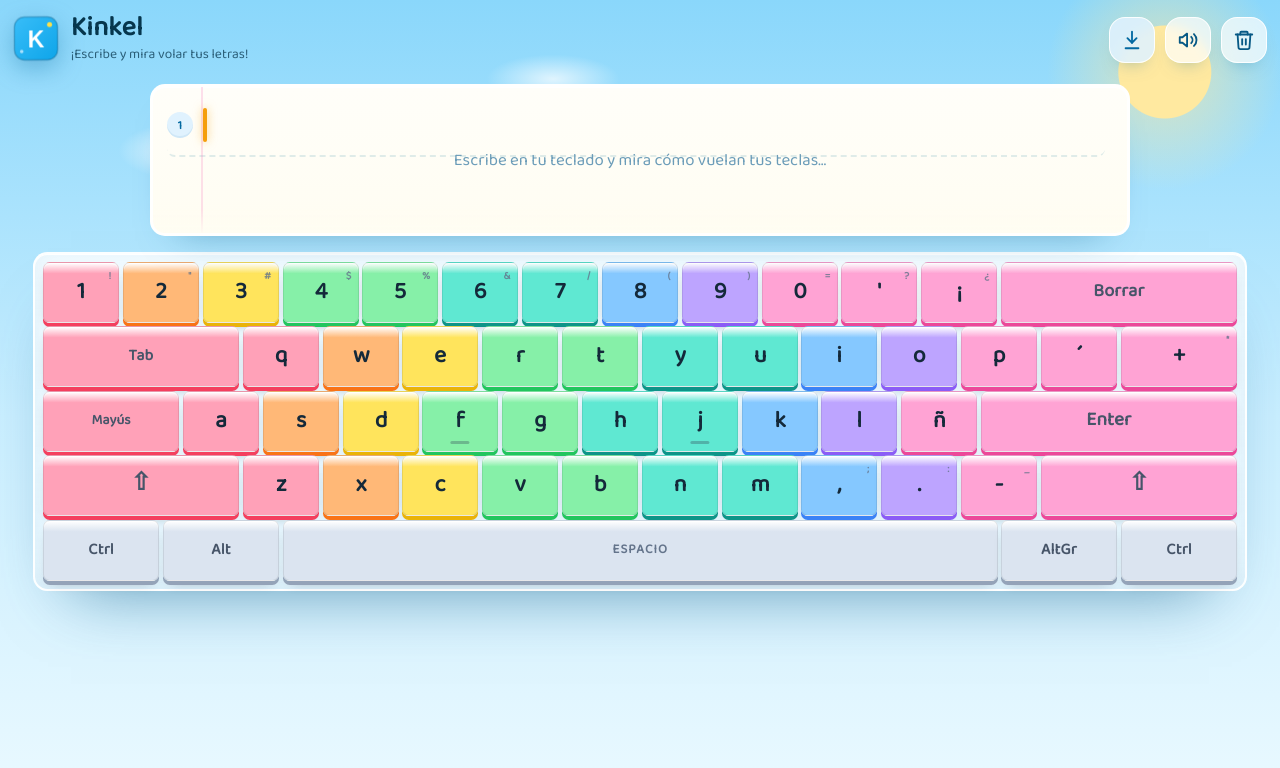
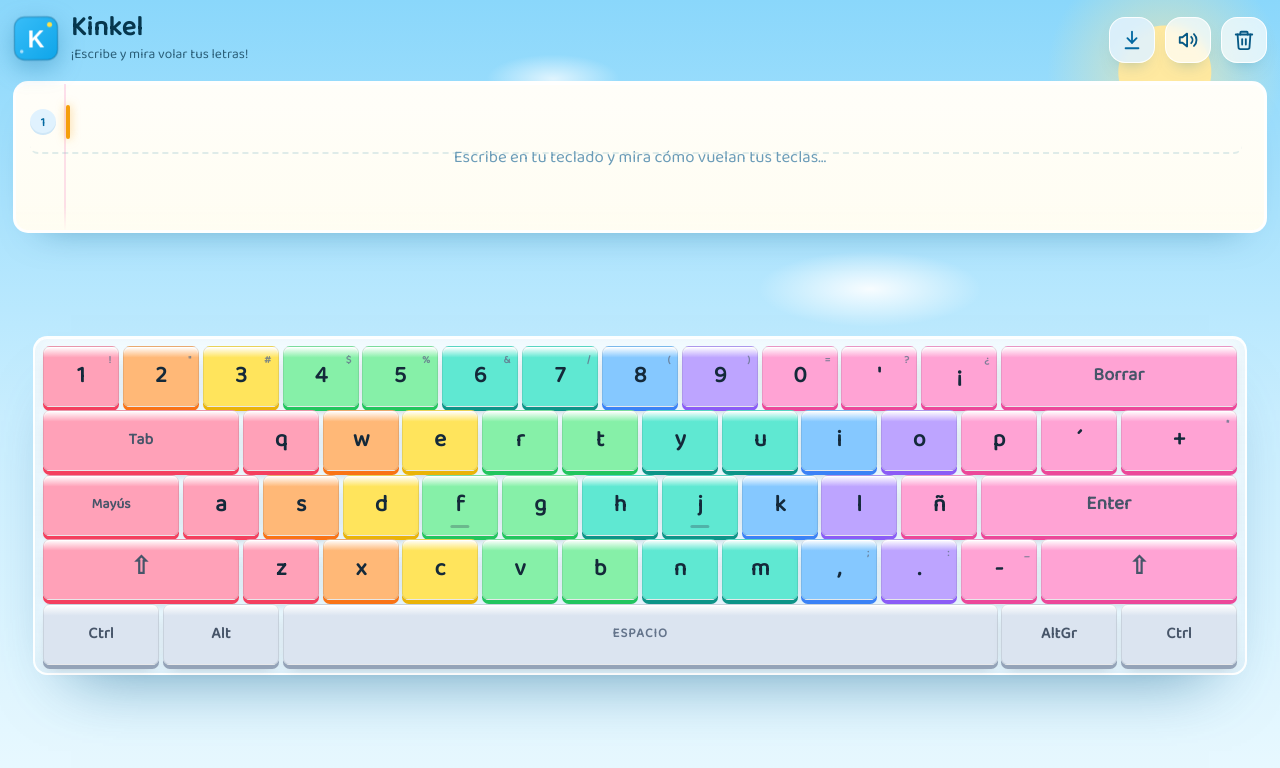
Before and after one commit to xenoxf/Kinkel, a React (Vite) app: page / in a window 1280 px wide. Shown: the top 768 px of the page. Built offline with nearby package versions, Linux system fonts and the light colour scheme.

Commit message:
Make whiteboard and keyboard same width, stack vertically with flex column

```diff
--- a/src/App.css
+++ b/src/App.css
@@ -140,11 +140,8 @@ body {
 /* ---------- Pizarra compacta (secundaria, flotante arriba) ---------- */
 
 .stage-holder {
-  position: absolute;
-  top: 84px;
-  left: 50%;
-  transform: translateX(-50%);
-  width: min(calc(100% - var(--gutter) * 2), 980px);
+  margin-top: 16px;
+  width: 100%;
   height: clamp(150px, 19vh, 176px);
   display: flex;
   z-index: 3;
@@ -357,6 +354,7 @@ body {
   display: flex;
   align-items: center;
   justify-content: center;
+  width: 100%;
   padding: clamp(10px, 2vh, 20px) 0 clamp(14px, 2.6vh, 24px);
 }
 
```
